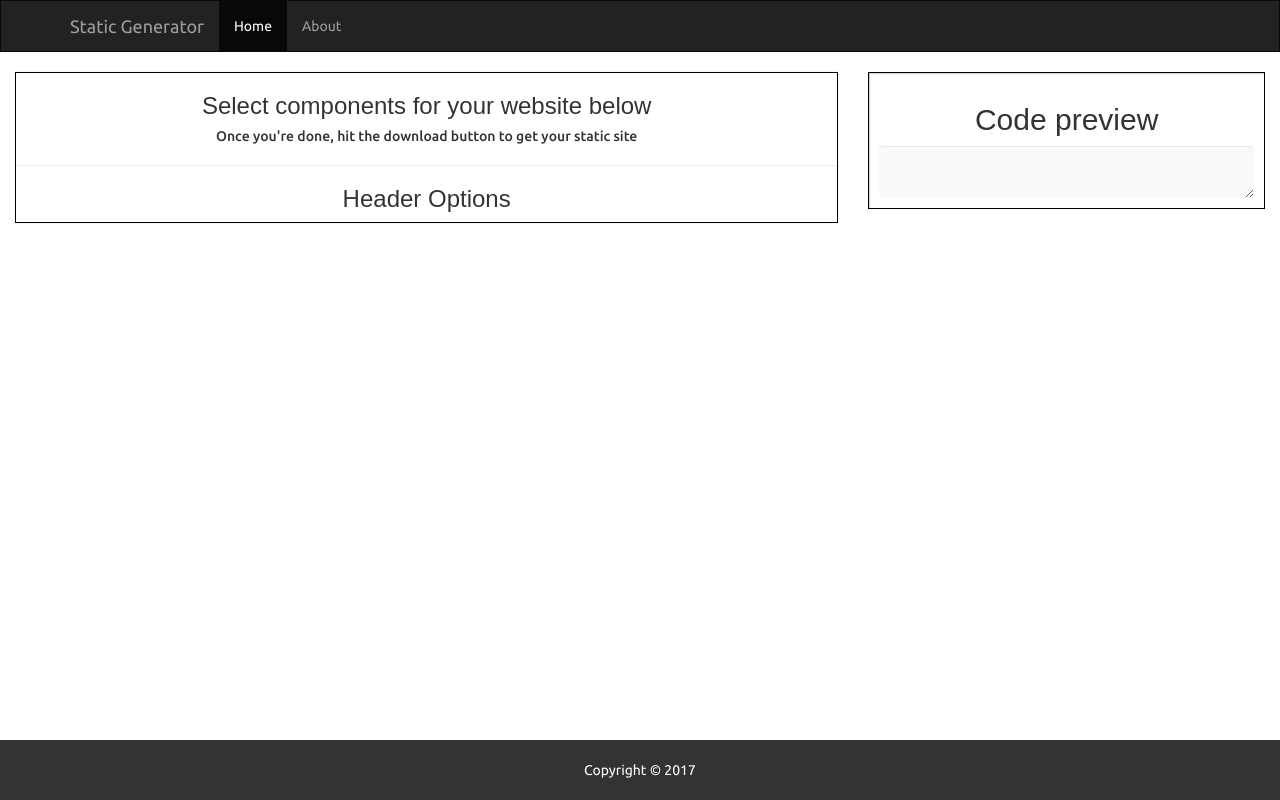
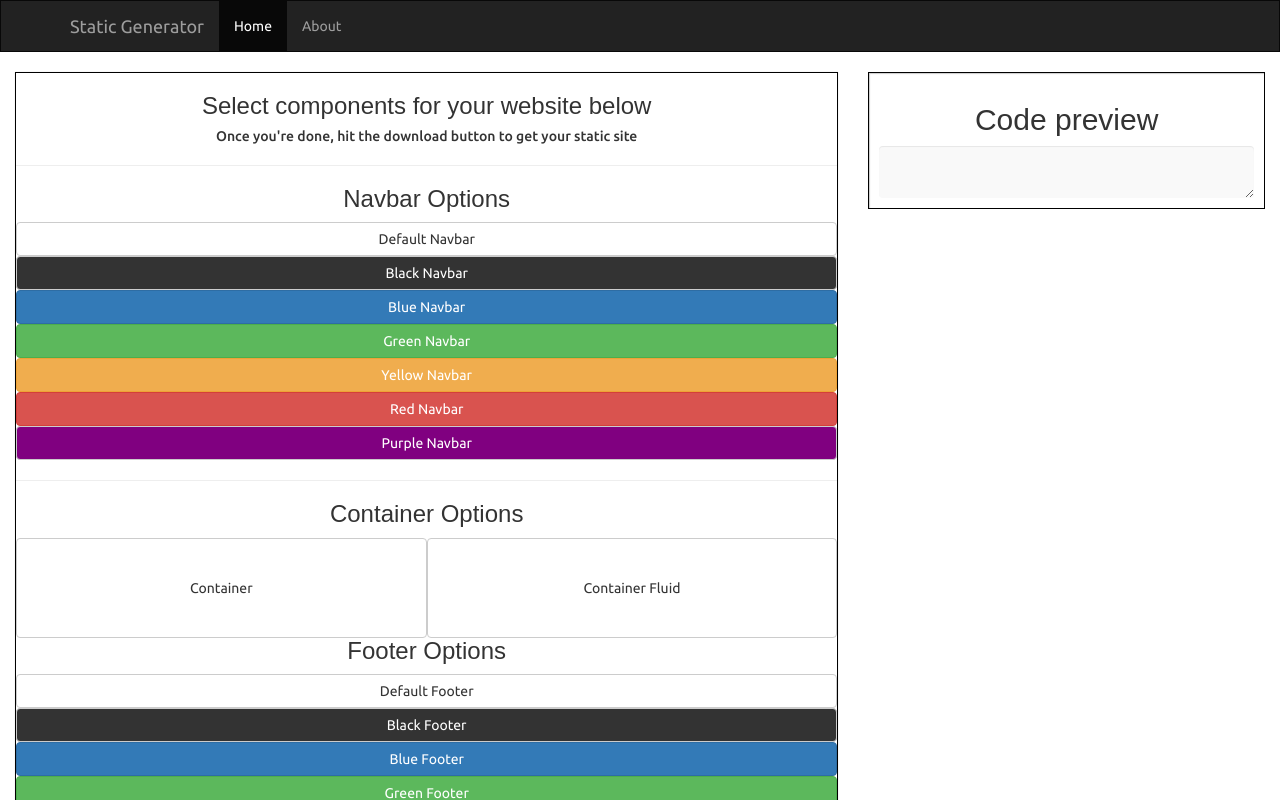
Before and after one commit to ericbastarache/static-generator, an Angular app: page /home in a window 1280 px wide. Shown: the top 800 px of the page. Built offline with nearby package versions, Linux system fonts and the light colour scheme; a web font is replaced by a local one.

Commit message:
Updated home component

```diff
--- a/src/app/home/home.component.css
+++ b/src/app/home/home.component.css
@@ -15,3 +15,27 @@ div.generator-functions {
   box-shadow: 0 0 1px #cdcdcd;
   width: 100%;
 }
+
+div.header-options > button {
+  width: 100%;
+}
+
+button.btn-black {
+  background-color: #333;
+  color: #fff;
+}
+
+button.btn-purple {
+  background-color: #800080;
+  color: #fff;
+}
+
+div.container-options > button {
+  float: left;
+  width: 50%;
+  height: 100px;
+}
+
+div.footer-options > button {
+  width: 100%;
+}
--- a/src/app/home/home.component.html
+++ b/src/app/home/home.component.html
@@ -6,7 +6,31 @@
         <h5 class="text-center">Once you're done, hit the download button to get your static site</h5>
         <hr>
         <div class="header-options">
-          <h3 class="text-center">Header Options</h3>
+          <h3 class="text-center">Navbar Options</h3>
+          <button class="btn btn-default">Default Navbar</button>
+          <button class="btn btn-default btn-black">Black Navbar</button>
+          <button class="btn btn-primary">Blue Navbar</button>
+          <button class="btn btn-success">Green Navbar</button>
+          <button class="btn btn-warning">Yellow Navbar</button>
+          <button class="btn btn-danger">Red Navbar</button>
+          <button class="btn btn-default btn-purple">Purple Navbar</button>
+        </div>
+        <hr>
+        <div class="container-options">
+          <h3 class="text-center">Container Options</h3>
+          <button class="btn btn-default">Container</button>
+          <button class="btn btn-default">Container Fluid</button>
+        </div>
+        <hr>
+        <div class="footer-options">
+          <h3 class="text-center">Footer Options</h3>
+          <button class="btn btn-default">Default Footer</button>
+          <button class="btn btn-default btn-black">Black Footer</button>
+          <button class="btn btn-primary">Blue Footer</button>
+          <button class="btn btn-success">Green Footer</button>
+          <button class="btn btn-warning">Yellow Footer</button>
+          <button class="btn btn-danger">Red Footer</button>
+          <button class="btn btn-default btn-purple">Purple Footer</button>
         </div>
       </div>
     </div>
```
